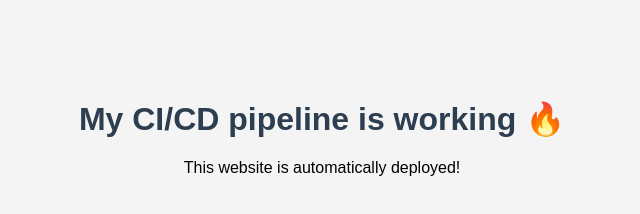
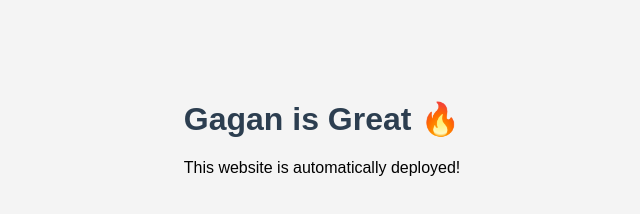
Before and after one commit to gagansai99/cicd-learning-project, a plain HTML site: page index.html in a window 1280 px wide. Shown: the whole page, without its empty margins (318-958 px from the left). Drawn offline with Linux system fonts and the light colour scheme.

Commit message:
Changed the geading

```diff
--- a/index.html
+++ b/index.html
@@ -7,7 +7,7 @@
 
 <body>
 
-<h1>My CI/CD pipeline is working 🔥</h1>
+<h1>Gagan is Great 🔥</h1>
 <p>This website is automatically deployed!</p>
 
 <script src="script.js"></script>
```
